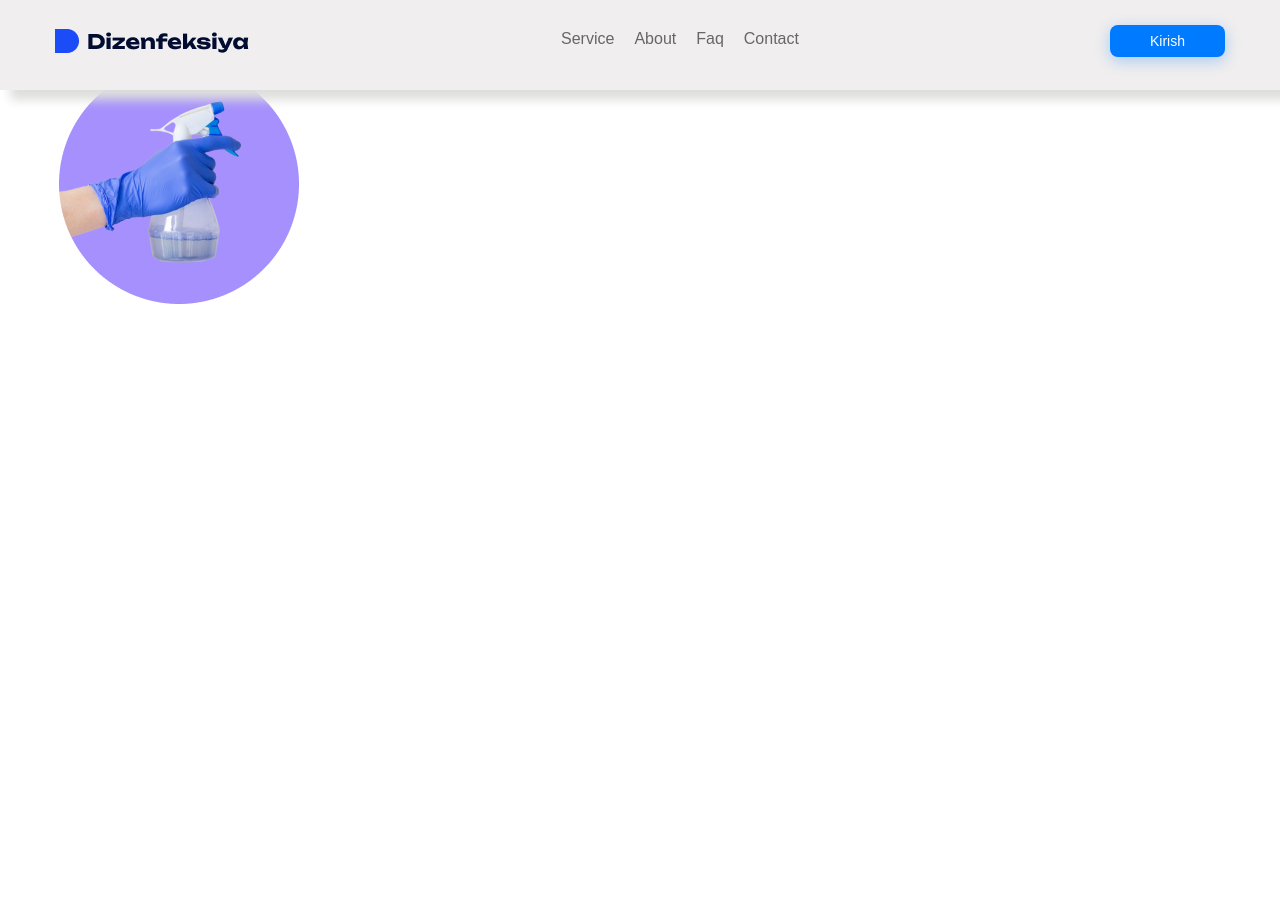
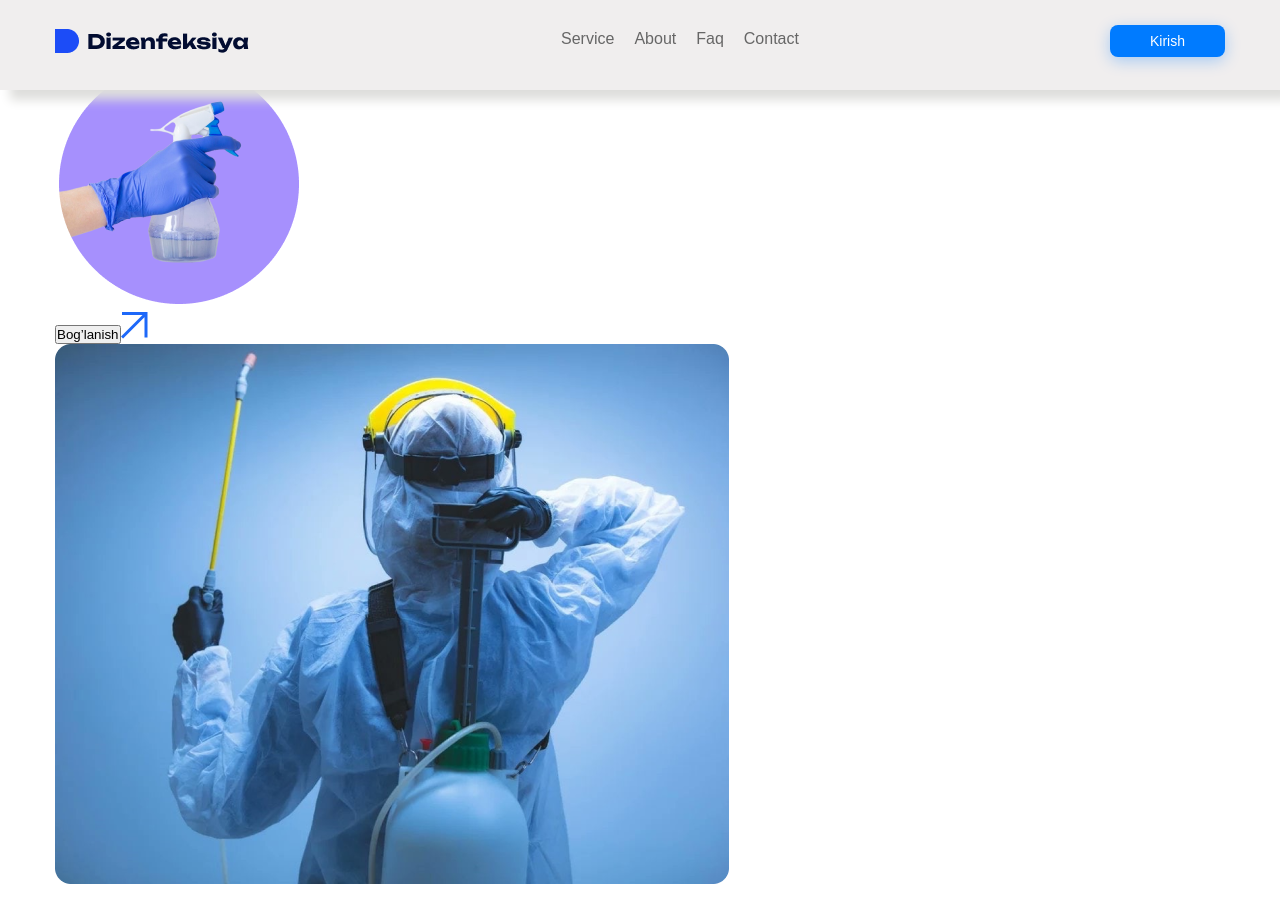
Before and after one commit to umida17/dizenfeksiya, a React (Vite) app: page / in a window 1280 px wide. Before the commit the page ends 800 px from the top, so only its background shows below. Built offline with nearby package versions, Linux system fonts and the light colour scheme.

Commit message:
hero qismi bowlandi

```diff
--- a/src/Header/Hero/Hero.jsx
+++ b/src/Header/Hero/Hero.jsx
@@ -2,6 +2,8 @@ import React from 'react'
 import "./Hero.css";
 
 import group from "../../assets/Group.png";
+import vector from "../../assets/Vector.png"
+import xlor from "../../assets/xlor.png"
 const Hero = () => {
   return (
      <>
@@ -12,9 +14,16 @@ const Hero = () => {
                 <h2>Dizenfeksiya xizmati </h2>
                 <p>Bizning ko’p yillardan beri o’z faoliyatini olib kelayotgan kompaniyamiz Mijozlarimiz bizdan mamnun</p>
                 <div className="dumaloq">
+                    <div className="kok"></div>
+                    <div className="mentol"></div>
                     <img src={group} alt="" />
                 </div>
+                <div className="boshlanish">
+                    <button>Bog’lanish</button>
+                        <img src={vector} alt="" />
+                </div>
             </div>
+            <img src={xlor} alt="" />
         </div>
     </div>
      </div>
```
Also changed, not shown: src/assets/Vector.png (added), src/assets/xlor.png (added).
